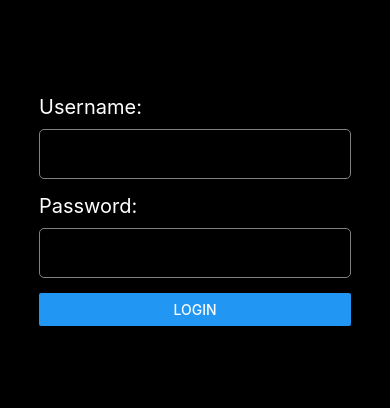
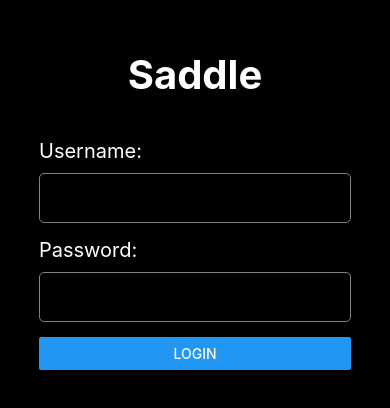
Before and after one commit to itzenhuiser/Saddle, a React Native app: screen /LogIn in a window 390 px wide. Shown: the part 212-620 px from the top of the page. Built offline with nearby package versions, Linux system fonts and the light colour scheme.

Commit message:
pushing final updates

```diff
--- a/package.json
+++ b/package.json
@@ -10,6 +10,7 @@
   },
   "dependencies": {
     "@expo/metro-runtime": "~3.1.3",
+    "@expo/webpack-config": "^19.0.0",
     "@react-native-community/masked-view": "^0.1.11",
     "@react-navigation/drawer": "^6.6.7",
     "@react-navigation/native": "^6.1.10",
@@ -30,14 +31,13 @@
     "react-native-elements": "^3.4.3",
     "react-native-events-calendar": "^1.0.8",
     "react-native-gesture-handler": "~2.14.0",
+    "react-native-image-picker": "^7.1.2",
     "react-native-modal": "^13.0.1",
-    "react-native-image-picker": "^7.1.2",
     "react-native-reanimated": "~3.6.2",
     "react-native-safe-area-context": "4.8.2",
     "react-native-screens": "~3.29.0",
     "react-native-web": "~0.19.6",
-    "stripe": "^14.24.0",
-    "@expo/webpack-config": "^19.0.0"
+    "stripe": "^14.24.0"
   },
   "devDependencies": {
     "@babel/core": "^7.20.0"
--- a/screens/LogScreen.js
+++ b/screens/LogScreen.js
@@ -44,6 +44,8 @@ const LoginScreen = ({ navigation }) => {
 
   return (
     <View style={styles.container}>
+      <Text style={styles.title}>Saddle</Text>
+
       <View style={styles.textContainer}>
         <Text style={styles.text}>Username:</Text>
       </View>
@@ -78,6 +80,12 @@ const styles = StyleSheet.create({
     justifyContent: 'center',
     alignItems: 'center',
     backgroundColor: 'black',
+  },
+  title: {
+    color: 'white',
+    fontSize: 40, // You can adjust the size as needed
+    fontWeight: 'bold', // This makes the text bold
+    marginBottom: 40, // Add some space below the title
   },
   text: {
     color: 'white',
```
Also changed, not shown: 1 other file (tests, documents, lock files or other folders).
